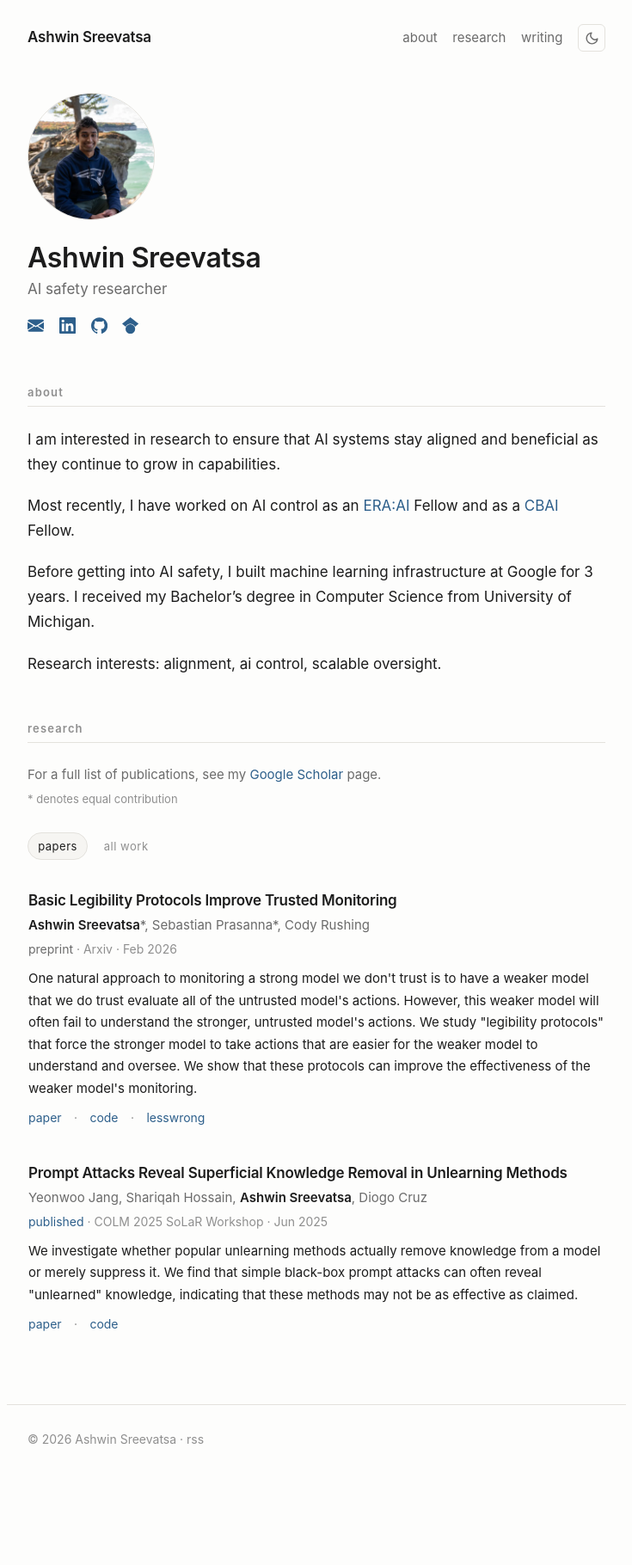
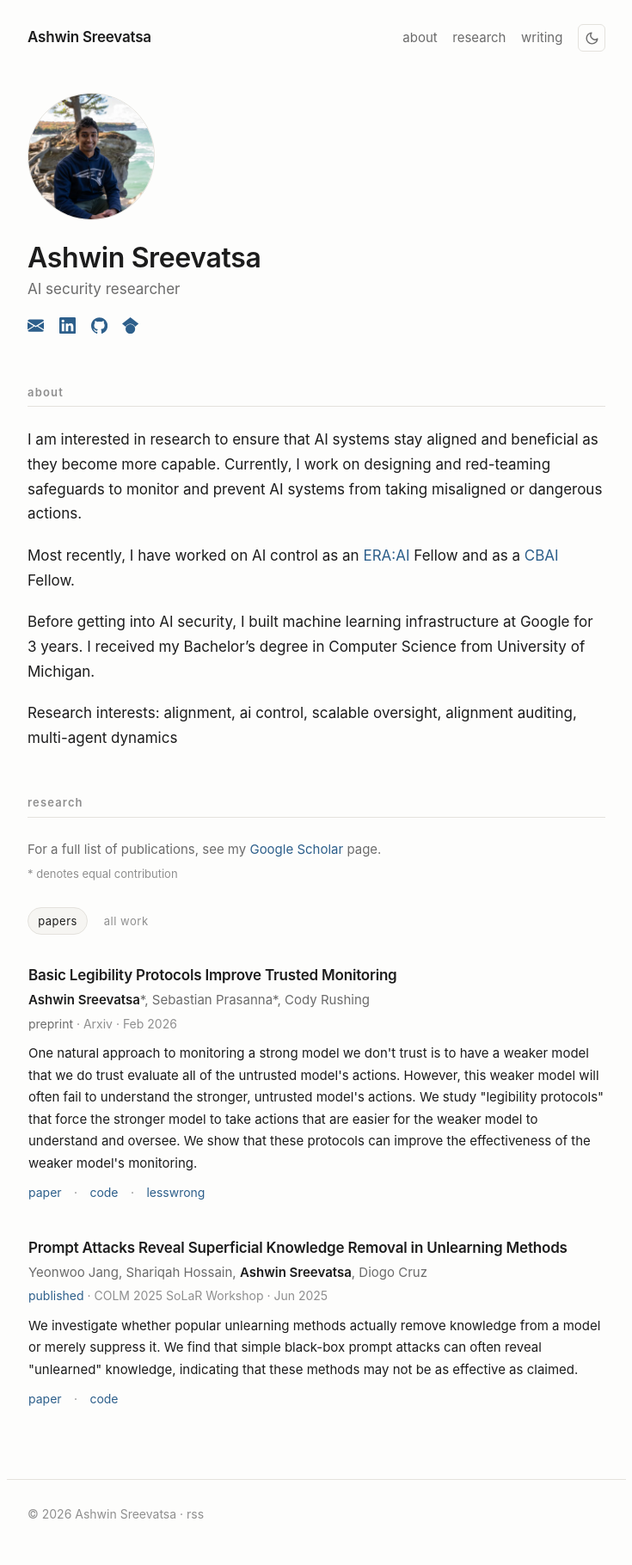
Before and after one commit to TheAshwinner/TheAshwinner.github.io, a Jekyll site: the page built from index.md, in a window 1280 px wide. Shown: the whole page at 86% size, without its empty margins (272-1007 px from the left). Built offline with Jekyll 4.4.1, drawn with Linux system fonts in a browser that asks for light colours; before the commit the page ends 1734 px from its top, so only the background shows below that.

Commit message:
Update website for focus on security

```diff
--- a/_config.yml
+++ b/_config.yml
@@ -1,8 +1,8 @@
 # Site settings
 title: Ashwin Sreevatsa
-tagline: AI safety researcher
+tagline: AI security researcher
 description: >-
-  Ashwin Sreevatsa — AI safety and alignment research.
+  Ashwin Sreevatsa — AI security and alignment research.
 url: "https://theashwinner.github.io"
 # `jekyll serve` rewrites `url` to http://localhost:4000 while previewing.
 # This one is never overridden, so citations always show the real link.
--- a/index.md
+++ b/index.md
@@ -3,13 +3,14 @@ layout: home
 ---
 
 I am interested in research to ensure that AI systems stay aligned and beneficial
-as they continue to grow in capabilities.
+as they become more capable. Currently, I work on designing and red-teaming safeguards to
+monitor and prevent AI systems from taking misaligned or dangerous actions.
 
 Most recently, I have worked on AI control as an
 [ERA:AI](https://erafellowship.org/fellowship) Fellow and as a
 [CBAI](https://www.cbai.ai/ais-research-fellowship) Fellow.
 
-Before getting into AI safety, I built machine learning infrastructure at Google for 3 years.
+Before getting into AI security, I built machine learning infrastructure at Google for 3 years.
 I received my Bachelor's degree in Computer Science from University of Michigan.
 
-Research interests: alignment, ai control, scalable oversight.
+Research interests: alignment, ai control, scalable oversight, alignment auditing, multi-agent dynamics
```
